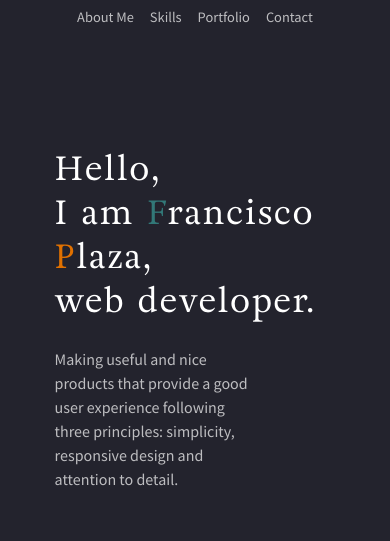
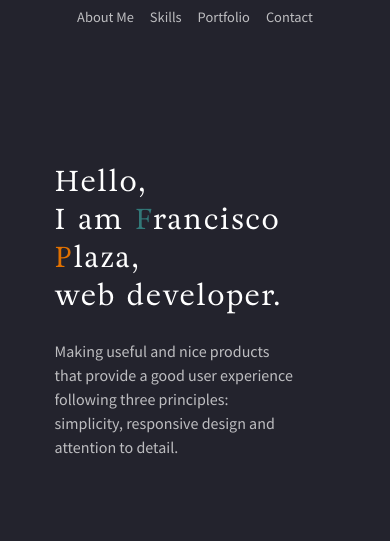
Before and after one commit to fjplaurr/portfolio, a React (Create React App) app in the folder client/: page / in a window 390 px wide. Shown: the top 541 px of the page. Built offline with nearby package versions, Linux system fonts and the light colour scheme.

Commit message:
Update intro

```diff
--- a/client/src/components/Intro.css
+++ b/client/src/components/Intro.css
@@ -41,7 +41,7 @@
   text-align: left;
   line-height: 1.8rem;
   color: rgb(255, 255, 255, 0.7);
-  max-width: 70%;
+  max-width: 85%;
 }
 
 .introDescription {
@@ -81,7 +81,7 @@
 /*Mobile Phones*/
 @media only screen and (max-width: 767px) {
   .intro h1 {
-    font-size: 2.1rem;
+    font-size: 1.8rem;
     padding-bottom: 0.5rem;
   }
 
```
